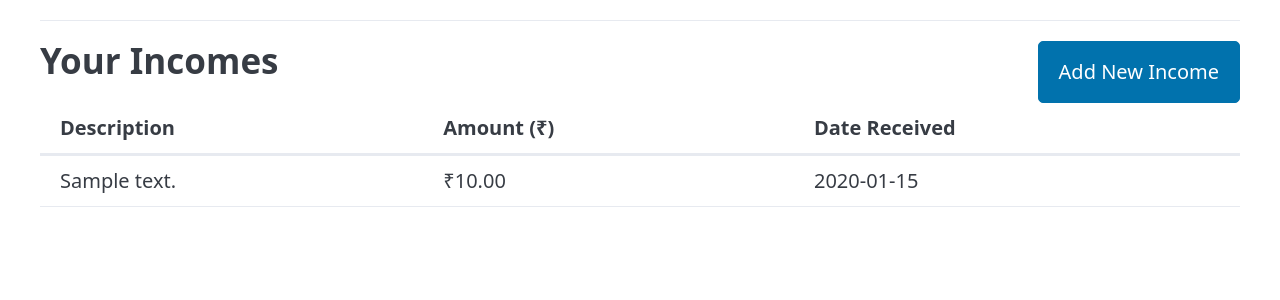
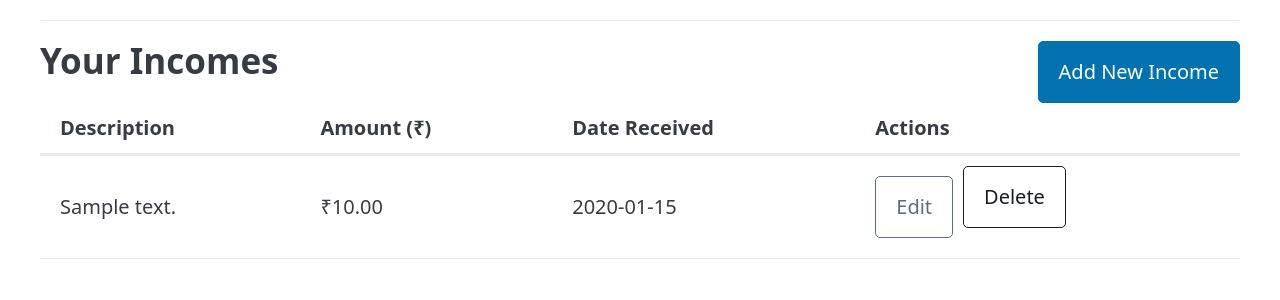
Before and after one commit to PrajwalMadhyastha/personal-finance-webapp, a Flask app: page /incomes in a window 1280 px wide. Shown: the part 90-390 px from the top of the page. Run offline with Flask 3, Linux system fonts and the light colour scheme; a user stored in the database is signed in; tables that the repository leaves empty hold one stand-in row (values such as "Sample post"); parts of the project's set-up code (start-up, migrations or seed data) failed here and were passed over; some libraries are stand-ins or nearby versions.

Commit message:
feat(app): Implement update and delete functionality for income

```diff
--- a/finance_tracker/routes.py
+++ b/finance_tracker/routes.py
@@ -8,6 +8,43 @@ from sqlalchemy import func
 from urllib.parse import urlparse
 
 main_bp = Blueprint('main', __name__)
+
+@main_bp.route('/edit_income/<int:income_id>', methods=['GET', 'POST'])
+@login_required
+def edit_income(income_id):
+    """Handles editing an existing income record."""
+    income_to_edit = db.get_or_404(Income, income_id)
+
+    # Crucial security check: ensure the user owns this income record
+    if income_to_edit.owner != current_user:
+        abort(403) # Forbidden
+
+    if request.method == 'POST':
+        income_to_edit.description = request.form.get('description')
+        income_to_edit.amount = float(request.form.get('amount'))
+
+        db.session.commit()
+        flash('Income record updated successfully!', 'success')
+        return redirect(url_for('main.view_incomes'))
+
+    # For a GET request, show the pre-populated form
+    return render_template('edit_income.html', income=income_to_edit)
+
+
+@main_bp.route('/delete_income/<int:income_id>', methods=['POST'])
+@login_required
+def delete_income(income_id):
+    """Deletes an income record."""
+    income_to_delete = db.get_or_404(Income, income_id)
+
+    # Crucial security check
+    if income_to_delete.owner != current_user:
+        abort(403)
+
+    db.session.delete(income_to_delete)
+    db.session.commit()
+    flash(f"Income record '{income_to_delete.description}' has been deleted.", 'success')
+    return redirect(url_for('main.view_incomes'))
 
 @main_bp.route('/incomes')
 @login_required
--- a/finance_tracker/templates/incomes.html
+++ b/finance_tracker/templates/incomes.html
@@ -19,6 +19,7 @@
                 <th>Description</th>
                 <th>Amount (₹)</th>
                 <th>Date Received</th>
+                <th>Actions</th> <!-- 1. Add new column header -->
             </tr>
         </thead>
         <tbody>
@@ -27,6 +28,21 @@
                     <td>{{ income.description }}</td>
                     <td>₹{{ "%.2f"|format(income.amount) }}</td>
                     <td>{{ income.timestamp.strftime('%Y-%m-%d') }}</td>
+                    <td>
+                        <!-- 2. Add Edit link and Delete form -->
+                        <div style="display: flex; gap: 0.5rem; align-items: center;">
+                            <a href="{{ url_for('main.edit_income', income_id=income.id) }}"
+                               class="secondary outline"
+                               role="button"
+                               style="margin-bottom: 0;">Edit</a>
+
+                            <form action="{{ url_for('main.delete_income', income_id=income.id) }}" method="POST" style="margin-bottom: 0;">
+                                <button type="submit" class="contrast outline" onclick="return confirm('Are you sure you want to delete this income record?');">
+                                    Delete
+                                </button>
+                            </form>
+                        </div>
+                    </td>
                 </tr>
             {% endfor %}
         </tbody>
```
Also changed, not shown: finance_tracker/templates/edit_income.html (added, +24 -0 lines), .github/workflows/ci.yml. Lines whose indentation alone changed are shown as unchanged.
